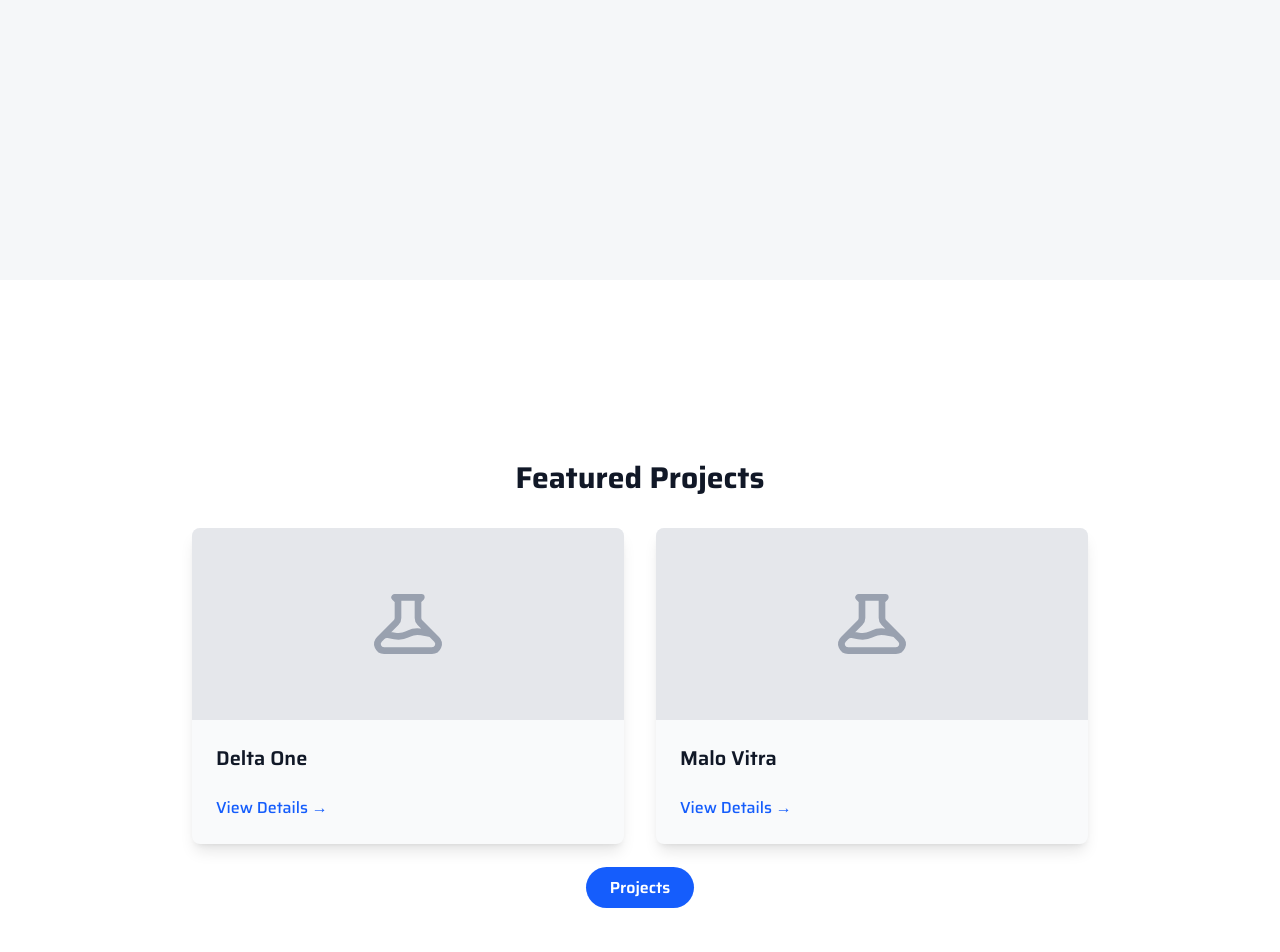
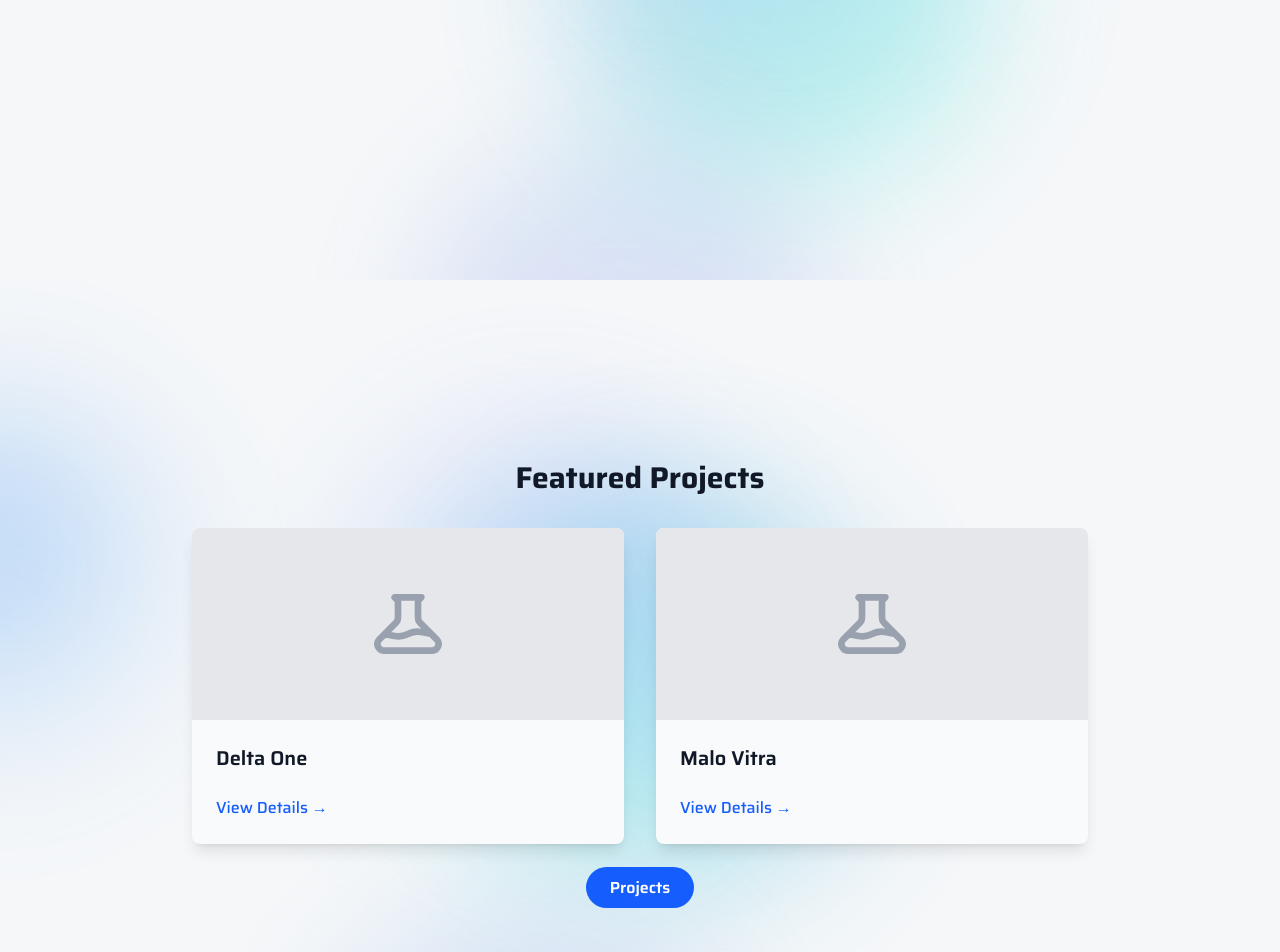
Before and after one commit to tinbrletic/UPTZ-web, a Next.js app: page /en in a window 1280 px wide. Shown: the part 1320-2272 px from the top of the page. Built offline with nearby package versions, Linux system fonts and the light colour scheme.

Commit message:
feat: add animated blob components for dynamic background effects

```diff
--- a/src/app/[lang]/page.tsx
+++ b/src/app/[lang]/page.tsx
@@ -1,5 +1,6 @@
 "use client";
 
+import BlobContainer from "@/components/BlobContainer";
 import { useLanguage } from "@/context/LanguageContext";
 import { useTranslation } from "@/hooks/useTranslation";
 import Image from "next/image";
@@ -115,8 +116,11 @@
       </div>
 
       {/* About Section - 100vh */}
-      <div className="bg-primary h-screen flex items-center justify-center">
-        <div className="container mx-auto px-4">
+      <div className="bg-primary h-screen flex items-center justify-center relative overflow-hidden">
+        {/* Animated Background Blobs */}
+        <BlobContainer animationType="normal" />
+
+        <div className="container mx-auto px-4 relative z-10">
           <h2 className="text-3xl font-bold mb-8 text-center">{t("home.aboutSection")}</h2>
           <div className="max-w-3xl mx-auto text-lg">
             <p className="mb-6">{t("home.aboutText")}</p>
@@ -133,8 +137,11 @@
       </div>
 
       {/* Featured Projects Section - 100vh */}
-      <div className="bg-white h-screen flex items-center justify-center">
-        <div className="container mx-auto px-4">
+      <div className="bg-primary h-screen flex items-center justify-center relative overflow-hidden">
+        {/* Animated Background Blobs */}
+        <BlobContainer animationType="reverse" />
+
+        <div className="container mx-auto px-4 relative z-10">
           <h2 className="text-3xl font-bold mb-8 text-center">{t("home.projectsSection")}</h2>
           <div className="grid grid-cols-1 md:grid-cols-2 gap-8 max-w-4xl mx-auto">
             {featuredProjects.map(project => (
@@ -168,8 +175,11 @@
       </div>
 
       {/* Partners Section - 100vh */}
-      <div className="bg-gray-100 h-screen flex items-center justify-center">
-        <div className="container mx-auto px-4">
+      <div className="bg-gray-100 h-screen flex items-center justify-center relative overflow-hidden">
+        {/* Animated Background Blobs */}
+        <BlobContainer animationType="slow" />
+
+        <div className="container mx-auto px-4 relative z-10">
           <h2 className="text-3xl font-bold mb-8 text-center">{t("menu.partners")}</h2>
           <div className="max-w-4xl mx-auto">
             <p className="text-lg text-center mb-12 text-gray-700">
--- a/src/app/globals.css
+++ b/src/app/globals.css
@@ -4,13 +4,6 @@
 :root {
   --background: #f5f7f9;
   --foreground: #111827;
-}
-
-@theme inline {
-  --color-background: var(--background);
-  --color-foreground: var(--foreground);
-  --font-sans: "Saira", "Montserrat", sans-serif;
-  --font-mono: var(--font-geist-mono);
 }
 
 @media (prefers-color-scheme: dark) {
@@ -25,3 +18,263 @@
   color: var(--foreground);
   font-family: "Saira", "Montserrat", sans-serif;
 }
+
+/* Blob Animations */
+@keyframes blob-1 {
+  0% {
+    top: -10%;
+    left: -10%;
+    transform: scale(1) rotate(0deg);
+  }
+  50% {
+    top: 60%;
+    left: 70%;
+    transform: scale(1.1) rotate(180deg);
+  }
+  100% {
+    top: -10%;
+    left: 110%;
+    transform: scale(1) rotate(360deg);
+  }
+}
+
+@keyframes blob-2 {
+  0% {
+    top: 70%;
+    left: -15%;
+    transform: scale(0.8) rotate(0deg);
+  }
+  50% {
+    top: 20%;
+    left: 50%;
+    transform: scale(1.2) rotate(180deg);
+  }
+  100% {
+    top: 80%;
+    left: 115%;
+    transform: scale(0.8) rotate(360deg);
+  }
+}
+
+@keyframes blob-3 {
+  0% {
+    top: 30%;
+    left: -20%;
+    transform: scale(1.1) rotate(0deg);
+  }
+  50% {
+    top: 80%;
+    left: 30%;
+    transform: scale(0.9) rotate(180deg);
+  }
+  100% {
+    top: 40%;
+    left: 120%;
+    transform: scale(1.1) rotate(360deg);
+  }
+}
+
+@keyframes blob-4 {
+  0% {
+    top: 80%;
+    left: -25%;
+    transform: scale(0.9) rotate(0deg);
+  }
+  50% {
+    top: 10%;
+    left: 80%;
+    transform: scale(1.3) rotate(180deg);
+  }
+  100% {
+    top: 60%;
+    left: 125%;
+    transform: scale(0.9) rotate(360deg);
+  }
+}
+
+/* Reverse Direction Blobs */
+@keyframes blob-reverse-1 {
+  0% {
+    top: -10%;
+    right: -10%;
+    transform: scale(1) rotate(0deg);
+  }
+  50% {
+    top: 60%;
+    right: 70%;
+    transform: scale(1.1) rotate(-180deg);
+  }
+  100% {
+    top: -10%;
+    right: 110%;
+    transform: scale(1) rotate(-360deg);
+  }
+}
+
+@keyframes blob-reverse-2 {
+  0% {
+    top: 70%;
+    right: -15%;
+    transform: scale(0.8) rotate(0deg);
+  }
+  50% {
+    top: 20%;
+    right: 50%;
+    transform: scale(1.2) rotate(-180deg);
+  }
+  100% {
+    top: 80%;
+    right: 115%;
+    transform: scale(0.8) rotate(-360deg);
+  }
+}
+
+@keyframes blob-reverse-3 {
+  0% {
+    top: 30%;
+    right: -20%;
+    transform: scale(1.1) rotate(0deg);
+  }
+  50% {
+    top: 80%;
+    right: 30%;
+    transform: scale(0.9) rotate(-180deg);
+  }
+  100% {
+    top: 40%;
+    right: 120%;
+    transform: scale(1.1) rotate(-360deg);
+  }
+}
+
+@keyframes blob-reverse-4 {
+  0% {
+    top: 80%;
+    right: -25%;
+    transform: scale(0.9) rotate(0deg);
+  }
+  50% {
+    top: 10%;
+    right: 80%;
+    transform: scale(1.3) rotate(-180deg);
+  }
+  100% {
+    top: 60%;
+    right: 125%;
+    transform: scale(0.9) rotate(-360deg);
+  }
+}
+
+/* Slow Moving Blobs */
+@keyframes blob-slow-1 {
+  0% {
+    top: 10%;
+    left: -15%;
+    transform: scale(1) rotate(0deg);
+  }
+  100% {
+    top: 70%;
+    left: 115%;
+    transform: scale(1.1) rotate(180deg);
+  }
+}
+
+@keyframes blob-slow-2 {
+  0% {
+    top: 60%;
+    left: -20%;
+    transform: scale(0.9) rotate(0deg);
+  }
+  100% {
+    top: 20%;
+    left: 120%;
+    transform: scale(1.2) rotate(90deg);
+  }
+}
+
+@keyframes blob-slow-3 {
+  0% {
+    top: 80%;
+    left: -10%;
+    transform: scale(1.1) rotate(0deg);
+  }
+  100% {
+    top: 30%;
+    left: 110%;
+    transform: scale(0.8) rotate(270deg);
+  }
+}
+
+@keyframes blob-slow-4 {
+  0% {
+    top: 40%;
+    left: -25%;
+    transform: scale(0.8) rotate(0deg);
+  }
+  100% {
+    top: 80%;
+    left: 125%;
+    transform: scale(1.3) rotate(360deg);
+  }
+}
+
+/* Animation Classes */
+.animate-blob-1 {
+  animation: blob-1 20s ease-in-out infinite;
+  animation-delay: 0s;
+}
+
+.animate-blob-2 {
+  animation: blob-2 25s ease-in-out infinite;
+  animation-delay: -5s;
+}
+
+.animate-blob-3 {
+  animation: blob-3 30s ease-in-out infinite;
+  animation-delay: -10s;
+}
+
+.animate-blob-4 {
+  animation: blob-4 22s ease-in-out infinite;
+  animation-delay: -15s;
+}
+
+.animate-blob-reverse-1 {
+  animation: blob-reverse-1 24s ease-in-out infinite;
+  animation-delay: -2s;
+}
+
+.animate-blob-reverse-2 {
+  animation: blob-reverse-2 28s ease-in-out infinite;
+  animation-delay: -7s;
+}
+
+.animate-blob-reverse-3 {
+  animation: blob-reverse-3 26s ease-in-out infinite;
+  animation-delay: -12s;
+}
+
+.animate-blob-reverse-4 {
+  animation: blob-reverse-4 32s ease-in-out infinite;
+  animation-delay: -18s;
+}
+
+.animate-blob-slow-1 {
+  animation: blob-slow-1 40s linear infinite;
+  animation-delay: 0s;
+}
+
+.animate-blob-slow-2 {
+  animation: blob-slow-2 45s linear infinite;
+  animation-delay: -10s;
+}
+
+.animate-blob-slow-3 {
+  animation: blob-slow-3 50s linear infinite;
+  animation-delay: -20s;
+}
+
+.animate-blob-slow-4 {
+  animation: blob-slow-4 35s linear infinite;
+  animation-delay: -30s;
+}
--- /dev/null
+++ b/src/components/Blob.tsx
@@ -0,0 +1,60 @@
+interface BlobProps {
+  variant: 1 | 2 | 3 | 4;
+  size?: 'sm' | 'md' | 'lg' | 'xl';
+  animationType?: 'normal' | 'reverse' | 'slow';
+  animationDelay?: number;
+  className?: string;
+}
+
+export default function Blob({
+  variant,
+  size = 'md',
+  animationType = 'normal',
+  animationDelay = 0,
+  className = ''
+}: BlobProps) {
+  const gradients = {
+    1: 'linear-gradient(0deg, #2D99D8 0%, #34ECD7 100%)',
+    2: 'linear-gradient(180deg, #9BF8F4 0%, #6F7BF7 100%)',
+    3: 'linear-gradient(180deg, #B597F6 0%, #96C6EA 100%)',
+    4: 'linear-gradient(180deg, #9FCCFA 0%, #0974F1 100%)'
+  };
+
+  const sizes = {
+    sm: 'w-64 h-64',
+    md: 'w-80 h-80',
+    lg: 'w-96 h-96',
+    xl: 'w-[28rem] h-[28rem]'
+  };
+
+  const animationClasses = {
+    normal: {
+      1: 'animate-blob-1',
+      2: 'animate-blob-2',
+      3: 'animate-blob-3',
+      4: 'animate-blob-4'
+    },
+    reverse: {
+      1: 'animate-blob-reverse-1',
+      2: 'animate-blob-reverse-2',
+      3: 'animate-blob-reverse-3',
+      4: 'animate-blob-reverse-4'
+    },
+    slow: {
+      1: 'animate-blob-slow-1',
+      2: 'animate-blob-slow-2',
+      3: 'animate-blob-slow-3',
+      4: 'animate-blob-slow-4'
+    }
+  };
+
+  return (
+    <div
+      className={`absolute ${sizes[size]} rounded-full blur-3xl opacity-30 ${animationClasses[animationType][variant]} ${className}`}
+      style={{
+        background: gradients[variant],
+        animationDelay: `${animationDelay}s`
+      }}
+    />
+  );
+}
--- /dev/null
+++ b/src/components/BlobContainer.tsx
@@ -0,0 +1,40 @@
+import Blob from './Blob';
+
+interface BlobContainerProps {
+  animationType?: 'normal' | 'reverse' | 'slow';
+  className?: string;
+}
+
+export default function BlobContainer({
+  animationType = 'normal',
+  className = ''
+}: BlobContainerProps) {
+  return (
+    <div className={`absolute inset-0 ${className}`}>
+      <Blob
+        variant={1}
+        size="lg"
+        animationType={animationType}
+        animationDelay={0}
+      />
+      <Blob
+        variant={2}
+        size="md"
+        animationType={animationType}
+        animationDelay={-5}
+      />
+      <Blob
+        variant={3}
+        size="xl"
+        animationType={animationType}
+        animationDelay={-10}
+      />
+      <Blob
+        variant={4}
+        size="sm"
+        animationType={animationType}
+        animationDelay={-15}
+      />
+    </div>
+  );
+}
```
